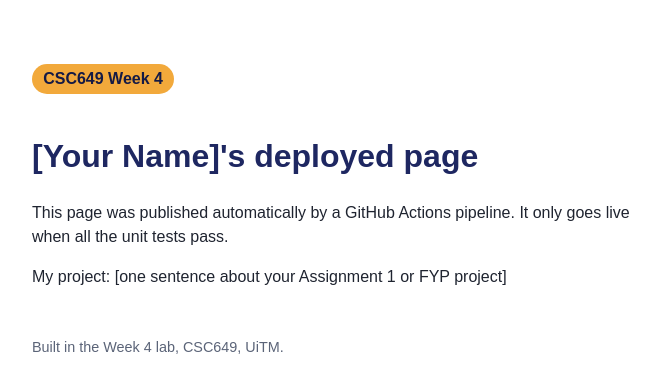
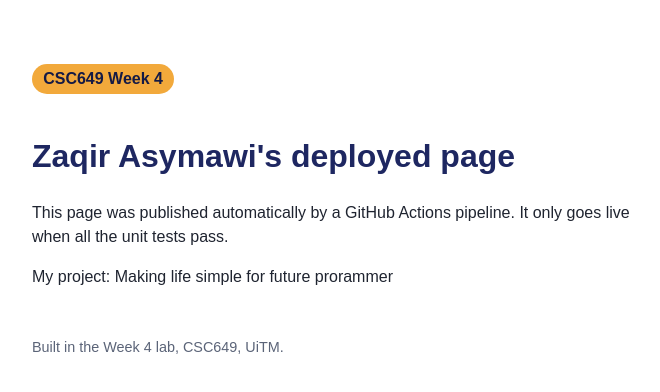
Before and after one commit to ZaqirAsymawi/CSC649_Lab4, a plain HTML site: page site/index.html in a window 1280 px wide. Shown: the whole page, without its empty margins (288-948 px from the left). Drawn offline with Linux system fonts and the light colour scheme.

Commit message:
Deploy site with GitHub Pages

```diff
--- a/site/index.html
+++ b/site/index.html
@@ -13,10 +13,10 @@
 </head>
 <body>
   <p class="badge">CSC649 Week 4</p>
-  <h1>[Your Name]'s deployed page</h1>
+  <h1>Zaqir Asymawi's deployed page</h1>
   <p>This page was published automatically by a GitHub Actions pipeline.
      It only goes live when all the unit tests pass.</p>
-  <p>My project: [one sentence about your Assignment 1 or FYP project]</p>
+  <p>My project: Making life simple for future prorammer</p>
   <footer>Built in the Week 4 lab, CSC649, UiTM.</footer>
 </body>
 </html>
```
Also changed, not shown: 1 other file.
